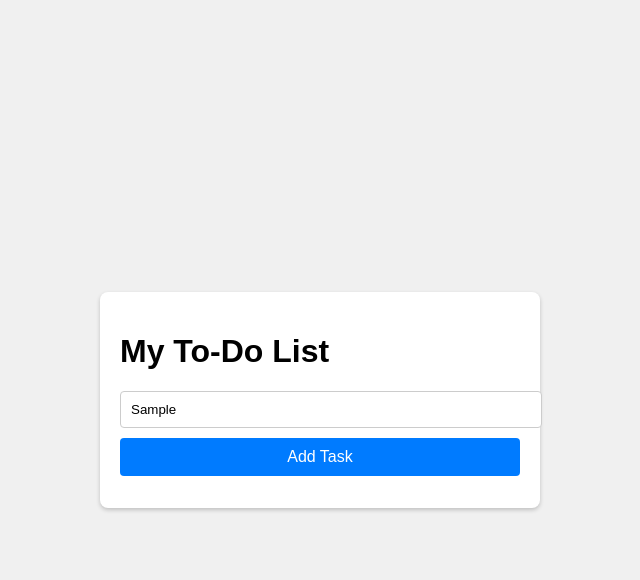
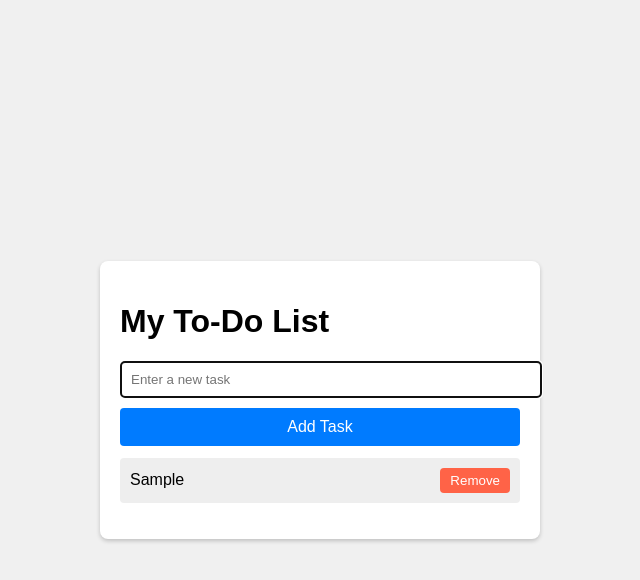
Before and after one commit to Dimonge09/dynamic-to-do-list-js, a plain HTML site: page index.html in a window 1280 px wide. Both pictures are taken after typing "Sample" into the empty fields and a click on the button "Add Task". Shown: the whole page, without its empty margins (320-960 px from the left). Drawn offline with Linux system fonts and the light colour scheme.

Commit message:
Add dynamic to-do list app

```diff
--- a/script.js
+++ b/script.js
@@ -1,30 +1,55 @@
+// Wait until DOM is fully loaded before running our code
+document.addEventListener('DOMContentLoaded', function () {
+
+  // Select DOM elements
+  const addButton = document.getElementById('add-task-btn');
+  const taskInput = document.getElementById('task-input');
+  const taskList = document.getElementById('task-list');
+
+  // addTask - create new task li and append to taskList
   function addTask() {
-    const taskInput = document.getElementById('taskInput');
-    const taskList = document.getElementById('taskList');
     const taskText = taskInput.value.trim();
 
-    if (taskText !== "") {
-        // Create the <li> for the task
+    // If input is empty, prompt the user
+    if (taskText === '') {
+      alert('Please enter a task.');
+      return;
+    }
+
+    // Create list item and remove button
     const li = document.createElement('li');
-        li.textContent = taskText;
 
-        // Create the remove button
+    const span = document.createElement('span');
+    span.textContent = taskText;
+
     const removeBtn = document.createElement('button');
-        removeBtn.textContent = "Remove";
+    removeBtn.textContent = 'Remove';
     removeBtn.className = 'remove-btn';
 
-        // Add click event to remove the task
-        removeBtn.onclick = function() {
+    // When remove button is clicked, remove this li from the list
+    removeBtn.addEventListener('click', function () {
       taskList.removeChild(li);
-        };
+    });
 
-        // Add the button to the list item
+    // Compose and append
+    li.appendChild(span);
     li.appendChild(removeBtn);
-
-        // Add the list item to the task list
     taskList.appendChild(li);
 
-        // Clear the input field
-        taskInput.value = "";
+    // Clear input and focus for convenience
+    taskInput.value = '';
+    taskInput.focus();
   }
+
+  // Click listener for Add Task button
+  addButton.addEventListener('click', addTask);
+
+  // Allow Enter key to add task
+  taskInput.addEventListener('keypress', function (event) {
+    if (event.key === 'Enter') {
+      event.preventDefault();
+      addTask();
     }
+  });
+
+});
--- a/styles.css
+++ b/styles.css
@@ -43,7 +43,7 @@ body {
 ul {
   list-style-type: none;
   padding: 0;
-    margin: 12px 0 0 0;
+  margin-top: 12px;
 }
 
 li {
```
Lines whose indentation alone changed are shown as unchanged.
